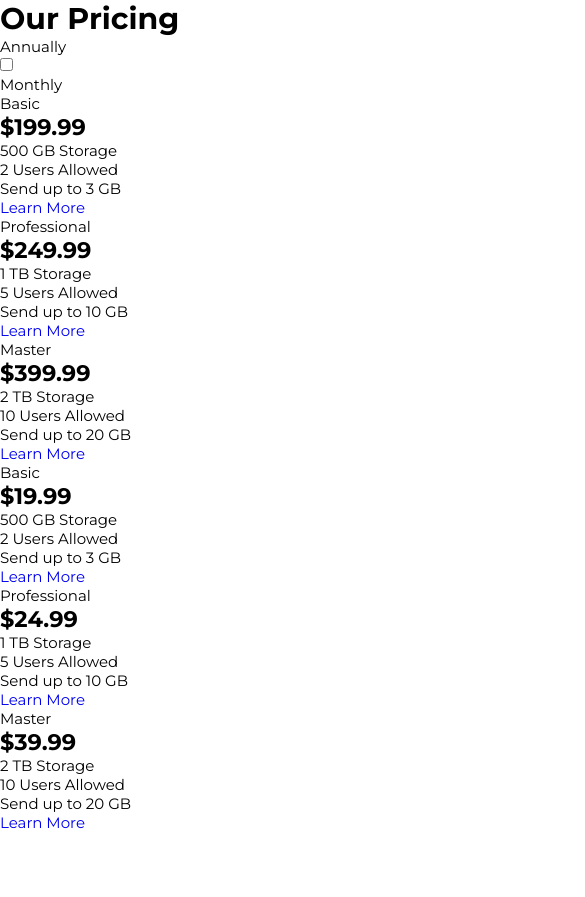
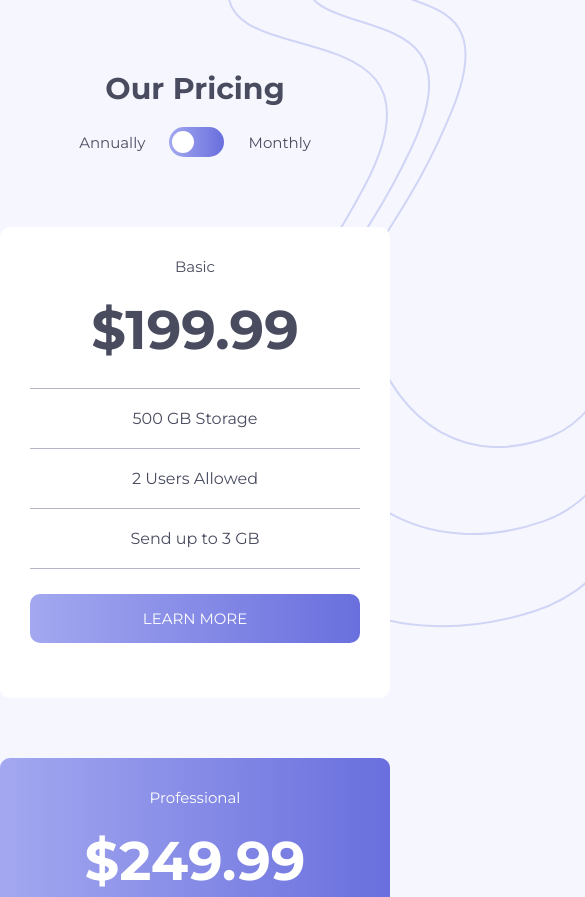
Before and after one commit to ornel77/pricing-component, a plain HTML site: page index.html in a window 390 px wide. Shown: the top 897 px of the page, 585 px wide, since content can reach past the window. Before the commit the page ends 844 px from the top, so only its background shows below. Drawn offline with Linux system fonts and the light colour scheme.

Commit message:
styling, toggleSwitch and responsive done

```diff
--- a/index.html
+++ b/index.html
@@ -1,8 +1,10 @@
 <!DOCTYPE html>
 <html lang="en">
+
 <head>
   <meta charset="UTF-8">
-  <meta name="viewport" content="width=device-width, initial-scale=1.0"> <!-- displays site properly based on user's device -->
+  <meta name="viewport" content="width=device-width, initial-scale=1.0">
+  <!-- displays site properly based on user's device -->
 
   <link rel="icon" type="image/png" sizes="32x32" href="./images/favicon-32x32.png">
 
@@ -11,19 +13,20 @@
 
   <title>Frontend Mentor | [Challenge Name Here]</title>
 </head>
+
 <body>
   <div class="container">
     <!-- HEADING -->
     <div class="heading">
       <h1>Our Pricing</h1>
-    </div>
-    <div class="toggle-section">
-      <p>Annually</p>
-      <label for="">
-        <input type="checkbox" name="toggle-btn" id="toggle-btn">
-        <span class="slider round"></span>
-      </label>
-      <p>Monthly</p>
+      <div class="toggle-section">
+        <p>Annually</p>
+        <label class="switch">
+          <input type="checkbox" class="input">
+          <span class="slider round"></span>
+        </label>
+        <p>Monthly</p>
+      </div>
     </div>
 
     <!-- CARDS ANNUALLY -->
@@ -61,7 +64,7 @@
     </section>
 
     <!-- CARDS MONTHLY -->
-    <section class="cards annually">
+    <section class="cards monthly">
       <div class="card card-1">
         <p class="category">Basic</p>
         <h2 class="price">&dollar;19.99</h2>
@@ -94,5 +97,8 @@
       </div>
     </section>
   </div>
+
+  <script src="./script.js"></script>
 </body>
+
 </html>
--- /dev/null
+++ b/script.js
@@ -0,0 +1,16 @@
+const monthly = document.querySelector('.monthly')
+const annually = document.querySelector('.annually')
+const input = document.querySelector('.input')
+
+console.log(input);
+
+
+input.addEventListener("click", () => {
+    if(input.checked == true) {
+        monthly.style.display = "flex"
+        annually.style.display = "none"
+    } else {
+        monthly.style.display = "none"
+        annually.style.display = "flex"
+    }
+})
--- a/style.css
+++ b/style.css
@@ -19,6 +19,12 @@
 body {
     font-family: 'Montserrat', sans-serif;
     font-size: 15px;
+    background-image: url("./images/bg-bottom.svg"), url("./images/bg-top.svg");
+    background-repeat: no-repeat, no-repeat;
+    background-position: left bottom, right top;
+    height: 100vh;
+    background-color: var(--very-light-gray-blue);
+    color: var(--dark-gray-blue);
 }
 
 a {
@@ -29,3 +35,205 @@ a {
 ul {
     list-style: none;
 }
+
+.container {
+    max-width: 900px;
+    width: 100%;
+    margin:0px auto;
+}
+
+
+/* --------------------------------- HEADING -------------------------------- */
+.heading {
+    max-width: 300px;
+    text-align: center;
+    width: 100%;
+    margin: 0px auto;
+    padding: 70px 10px 70px 10px ;
+}
+
+.toggle-section {
+    margin-top: 20px;
+    display: flex;
+    justify-content: space-evenly;
+    align-items: center;
+}
+
+.toggle-section .switch {
+    position: relative;
+    display: inline-block;
+    width: 55px;
+    height: 30px;
+}
+
+/* Hide default HTML checkbox */
+.toggle-section .switch input {
+    opacity: 0;
+    width: 0;
+    height: 0;
+}
+
+.toggle-section .switch .slider {
+    cursor: pointer;
+    position: absolute;
+    background: var(--gradient);
+    top: 0;
+    left: 0;
+    right: 0;
+    bottom: 0;
+    transition: 0.4s;
+}
+
+.toggle-section .switch .slider::before {
+    content: "";
+    position: absolute;
+    background-color: white;
+    height: 22px;
+    width: 22px;
+    left: 3px;
+    bottom: 3.9px;
+    transition: .4s;
+
+}
+
+.toggle-section .switch input:checked + .slider {
+    opacity: 0.7;
+}
+
+.toggle-section .switch input:checked + .slider:before {
+    transform: translateX(26px);
+}
+
+.toggle-section .switch .slider.round
+{
+    border-radius: 30px;
+}
+
+.toggle-section .switch .slider.round::before {
+    border-radius: 50%;
+}
+
+/* -------------------------------------------------------------------------- */
+/*                                    CARDS                                   */
+/* -------------------------------------------------------------------------- */
+.cards {
+    display: flex;
+    justify-content: center;
+    align-items: baseline;
+    margin: auto;
+}
+
+.cards .card {
+    width: 100%;
+    /* height: 500px; */
+    text-align: center;
+    background-color: #fff;
+    padding: 30px;
+    border-radius: 10px;
+}
+
+.cards .card h2 {
+    font-weight: 700;
+    font-size: 3.4rem;
+    margin-top: 20px;
+}
+
+.cards .card ul {
+    font-size: 1rem;
+    margin-top: 25px;
+}
+
+.cards .card ul li {
+    border: 1px solid var(--light-gray-blue);
+    border-bottom: none;
+    border-left: none;
+    border-right: none;
+    padding: 20px;
+}
+
+.cards .card ul li:last-child {
+    border-bottom: 1px solid var(--light-gray-blue);
+}
+.btn {
+    margin: 25px 0;
+    padding: 15px;
+    width: 100%;
+    border-radius: 10px;
+    text-transform: uppercase;
+    transition: all 0.3s;
+}
+
+.cards .card:nth-child(odd) .btn {
+    background: var(--gradient);
+    color: white;
+}
+
+.cards .card:nth-child(odd) .btn:hover {
+    background: #fff;
+    color: var(--dark-gray-blue);
+    border: 1px solid var(--dark-gray-blue);
+}
+
+.cards .card-2 {
+    background: var(--gradient);
+    color: white;
+    z-index: 2;
+}
+
+.cards .card-2 .btn {
+    background-color: white;
+    color: var(--dark-gray-blue);
+}
+
+.cards .card:nth-child(even) .btn:hover {
+    background: var(--gradient);
+    color: white;
+    border: 1px solid white;
+}
+
+.monthly {
+    display: none;
+}
+
+/* -------------------------------------------------------------------------- */
+/*                                media queries                               */
+/* -------------------------------------------------------------------------- */
+@media screen and (max-width: 850px) {
+    body {
+        font-size: 15px;
+        background-image: none;
+        position: relative;
+    }
+
+    body::after {
+        content: "";
+        background-image:url("./images/bg-top.svg");
+        background-repeat:no-repeat;
+        background-position: top right;
+        position: absolute;
+        width: 100%;
+        height: 100%;
+        top: -30px;
+        right: 0;
+        left: 200px;
+        z-index: -6;
+    }
+    .cards {
+        flex-direction: column;
+    }
+
+    .card {
+        margin-bottom: 60px;
+    }
+
+    .container {
+        max-width: 400px;
+    }
+}
+
+@media screen and (max-width: 375px) {
+
+    .container {
+        max-width: 300px;
+    }
+}
```
